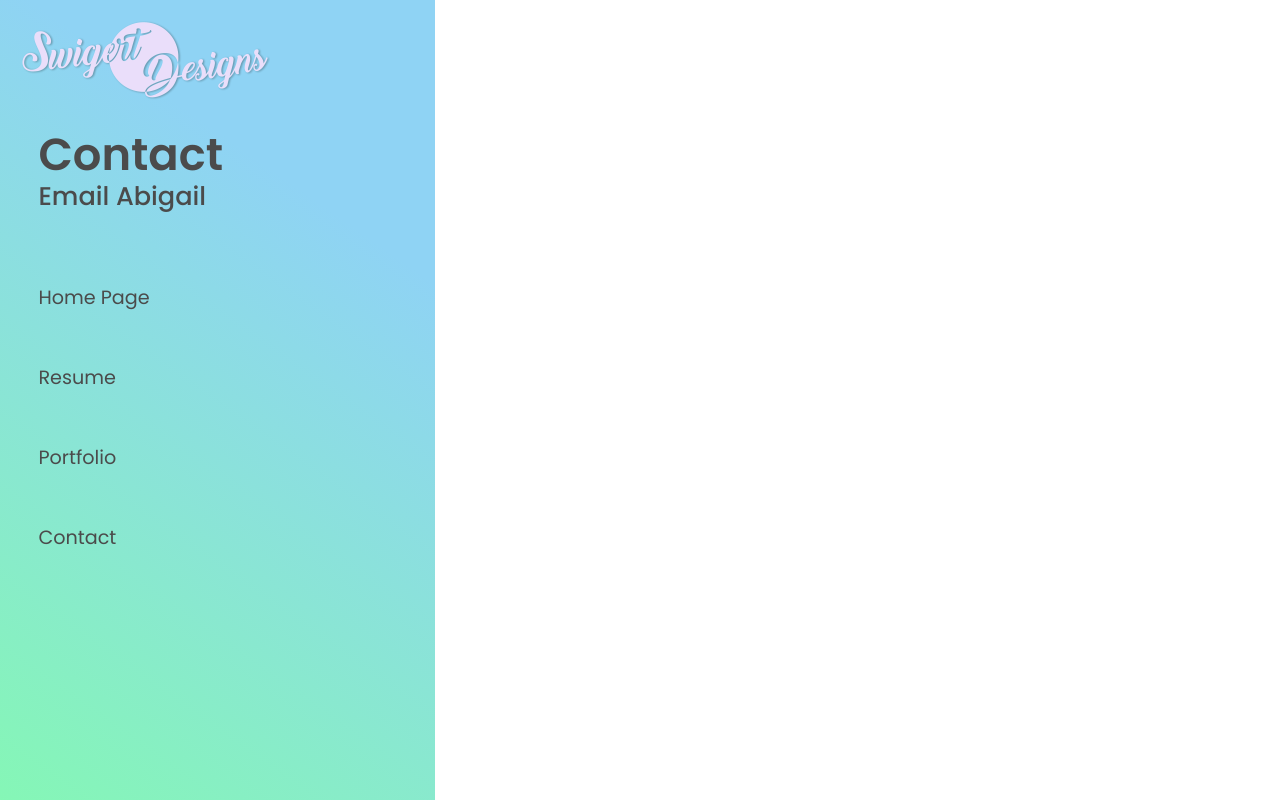
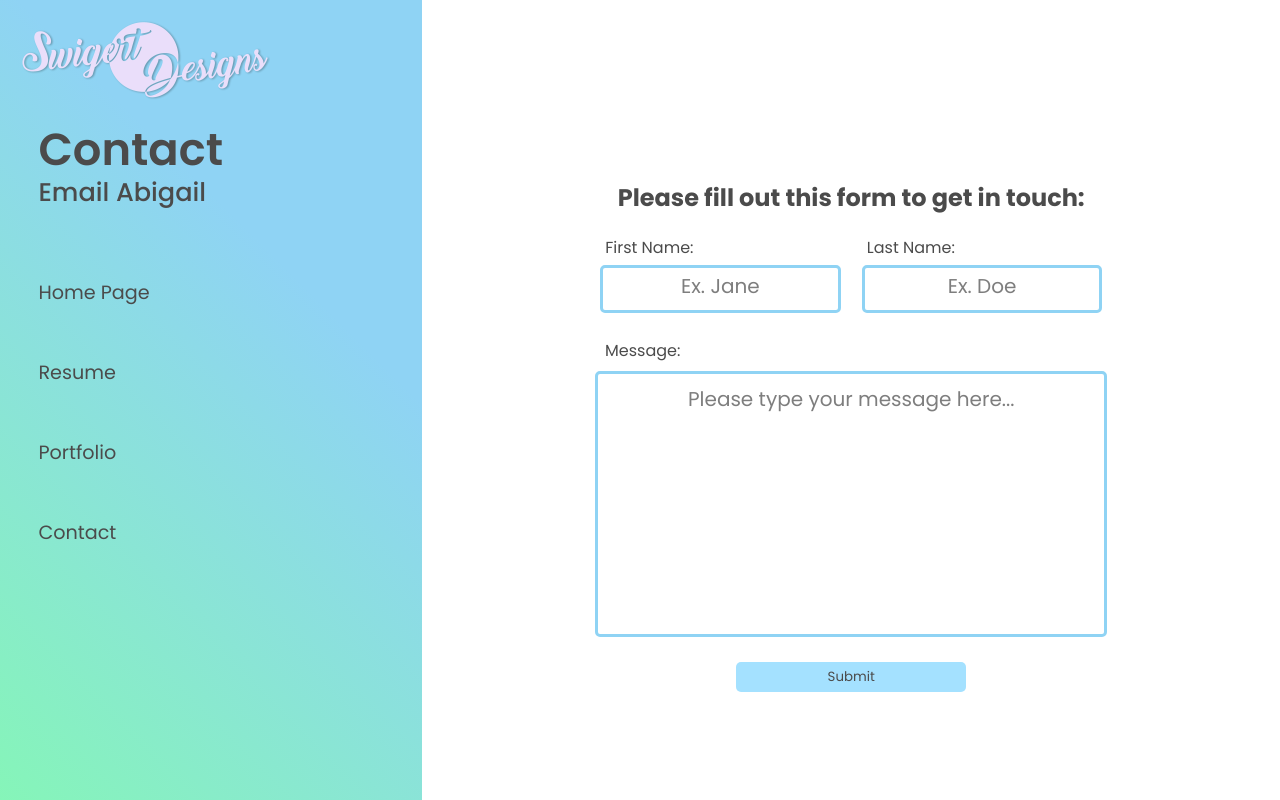
Before and after one commit to AbigailSwigert/swigert-designs-update-react, a React (Create React App) app: page /#/contact in a window 1280 px wide. Built offline with nearby package versions, Linux system fonts and the light colour scheme.

Commit message:
added contact form to contact page

```diff
--- a/src/App.css
+++ b/src/App.css
@@ -20,15 +20,14 @@ html, body {
 }
 
 #navPane{
-    width: 100vw;
+    width: 30vw;
     height: 100vh;
     position: fixed;
     margin: 0;
     /* background-image: linear-gradient(to top, #fff1eb 0%, #ace0f9 100%); */
-    background-image: linear-gradient(35deg, #84fab0 0%, #8fd3f4 50%);
+    background-image: linear-gradient(45deg, #84fab0 0%, #8fd3f4 70%);
     padding-left: 3vw;
-    padding-top: 10vh;
-    z-index: -1;
+    padding-top: 15vh;
 }
 
 #full-navbar {
@@ -71,7 +70,7 @@ nav {
 nav ul {
     list-style: none;
     line-height: 10vh;
-    width: 33vw;
+    width: 30vw;
 }
 
 nav a {
@@ -84,11 +83,9 @@ nav a:hover {
 }
 
 .content-area {
-    width: 66vw;
+    width: 67vw;
     float: right;
     min-height: 100vh;
-    background-color: white;
-    z-index: 1;
 }
 
 #logo {
--- a/src/App.js
+++ b/src/App.js
@@ -5,7 +5,7 @@ import routes from './routes';
 import Nav from './Components/Nav';
 
 function App() {
-
+// TODO: make all pages responsive
   return (
     <Router>
         <Nav />
--- a/src/Components/Contact.js
+++ b/src/Components/Contact.js
@@ -1,11 +1,38 @@
 import React from 'react';
 import '../App.css';
+import '../Contact.css';
 
 function Contact() {
     return (
         <div className="content-area">
 
-             {/* add contact info and form */}
+             <div id="formContainer">
+                <form>
+                    <h2>Please fill out this form to get in touch:</h2>
+
+                    <div id="names-section">
+                        <div className="label-and-input">
+                            <label for="firstName">First Name:</label>
+
+                            <input type="text" name="firstName" id="firstName" className="name-inputs blue-border" placeholder="Ex. Jane" onfocus="this.placeholder=''" onblur="this.placeholder='First Name'" />
+                        </div>
+
+                        <div className="label-and-input">
+                            <label for="lastName">Last Name:</label>
+
+                            <input type="text" name="lastName" id="lastName" className="name-inputs blue-border" placeholder="Ex. Doe" onfocus="this.placeholder=''" onblur="this.placeholder='Last Name'" />
+                        </div>
+                    </div>
+
+                    <div className="label-and-input">
+                        <label for="messageBox">Message:</label>
+
+                        <textarea name="messageBox" id="messageBox" className="blue-border" placeholder="Please type your message here..." onfocus="this.placeholder=''" onblur="this.placeholder='Please type your message here...'"></textarea>
+                    </div>
+
+                    <input type="submit" name="submit" id="submit" value="Submit" />
+                </form>
+            </div>
 
         </div>
     );
--- a/src/Components/Portfolio.js
+++ b/src/Components/Portfolio.js
@@ -3,7 +3,7 @@ import '../App.css';
 import {Link} from 'react-router-dom';
 import '../Portfolio.css';
 import {updateTitle} from '../App';
-
+// TODO: figure out what to do with the back button
 function Portfolio(props) {
     return (
         <div className="content-area">
--- a/src/Components/Resume.js
+++ b/src/Components/Resume.js
@@ -5,7 +5,7 @@ function Resume() {
     return (
         <div className="content-area">
 
-            {/* add resume, possibly recreated in HTML */}
+            {/* TODO: add resume, possibly recreated in HTML */}
 
         </div>
     );
--- /dev/null
+++ b/src/Contact.css
@@ -0,0 +1,75 @@
+#formContainer {
+    margin-top: 20vh;
+    display: flex;
+    justify-content: center;
+    align-items: center;
+    text-align: center;
+}
+
+.blue-border {
+    border: solid 3px #8fd3f4;
+    border-radius: 5px;
+}
+
+.name-inputs{
+    width: 18vw;
+    height: 5vh;
+}
+
+.label-and-input{
+    display: flex;
+    flex-direction: column;
+    align-items: center;
+}
+
+#names-section {
+    margin: 20px auto;
+    display: flex;
+    justify-content: space-between;
+    width: 40vw;
+}
+
+label {
+    text-align: left;
+    padding-left: 20px;
+    width: 100%;
+}
+
+input {
+    margin: 5px;
+}
+
+textarea {
+    margin: 8px 0 20px 0;
+    width: 38vw;
+    height: 30vh;
+    resize: none;
+    padding: 10px;
+}
+
+::placeholder {
+    text-align: center;
+    font-family: 'Poppins', sans-serif;
+    color: rgb(126, 126, 126);
+    font-size: 20px;
+}
+
+#submit {
+    background-color: #a4e1ff;
+    width: 18vw;
+    height: 30px;
+    border: none;
+    text-decoration: none;
+    border-radius: 5px;
+    font-family: 'Poppins', sans-serif;
+    color: rgb(75, 75, 75);
+}
+
+#submit:hover {
+    cursor: pointer;
+    background-color: #84fab0;
+}
+
+#submit:active {
+    box-shadow: inset 0px 0px 3px 3px rgba(0, 0, 0, .1);
+}
```
